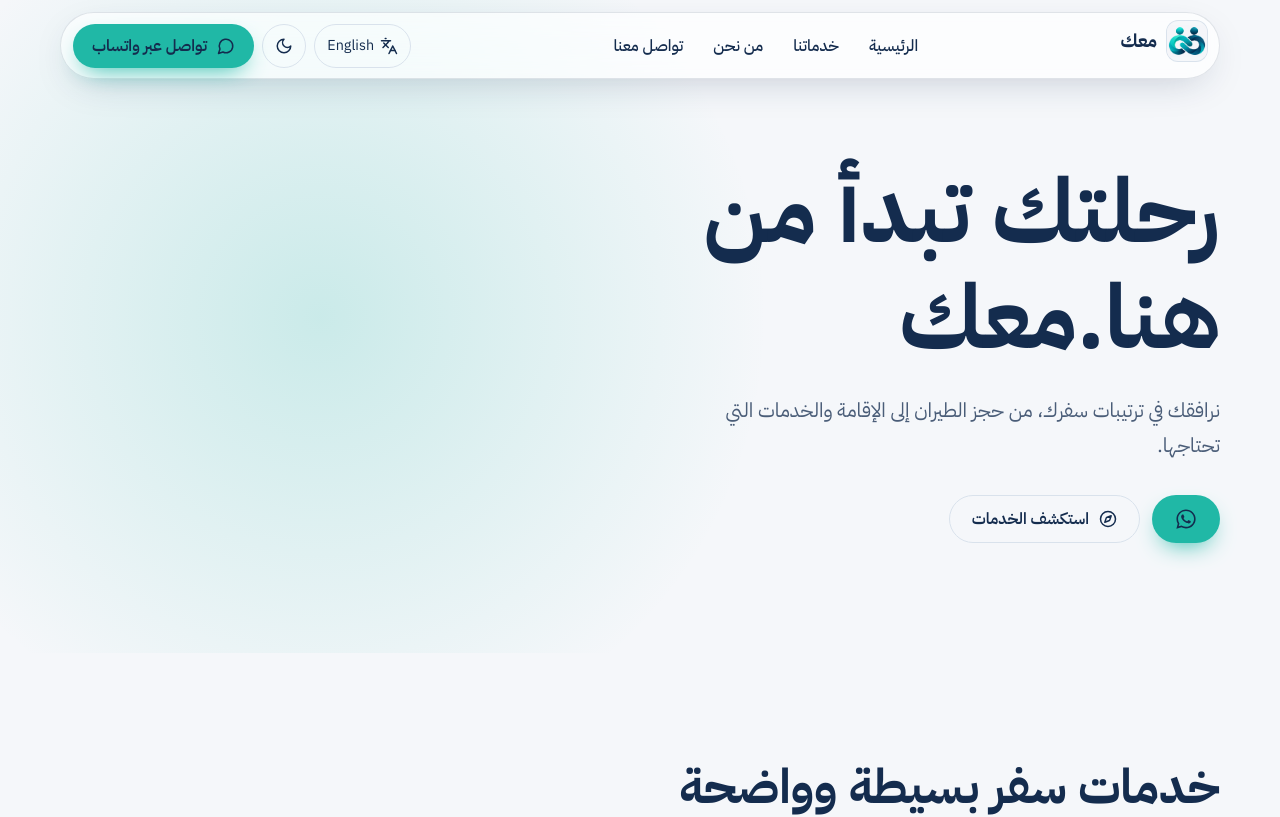
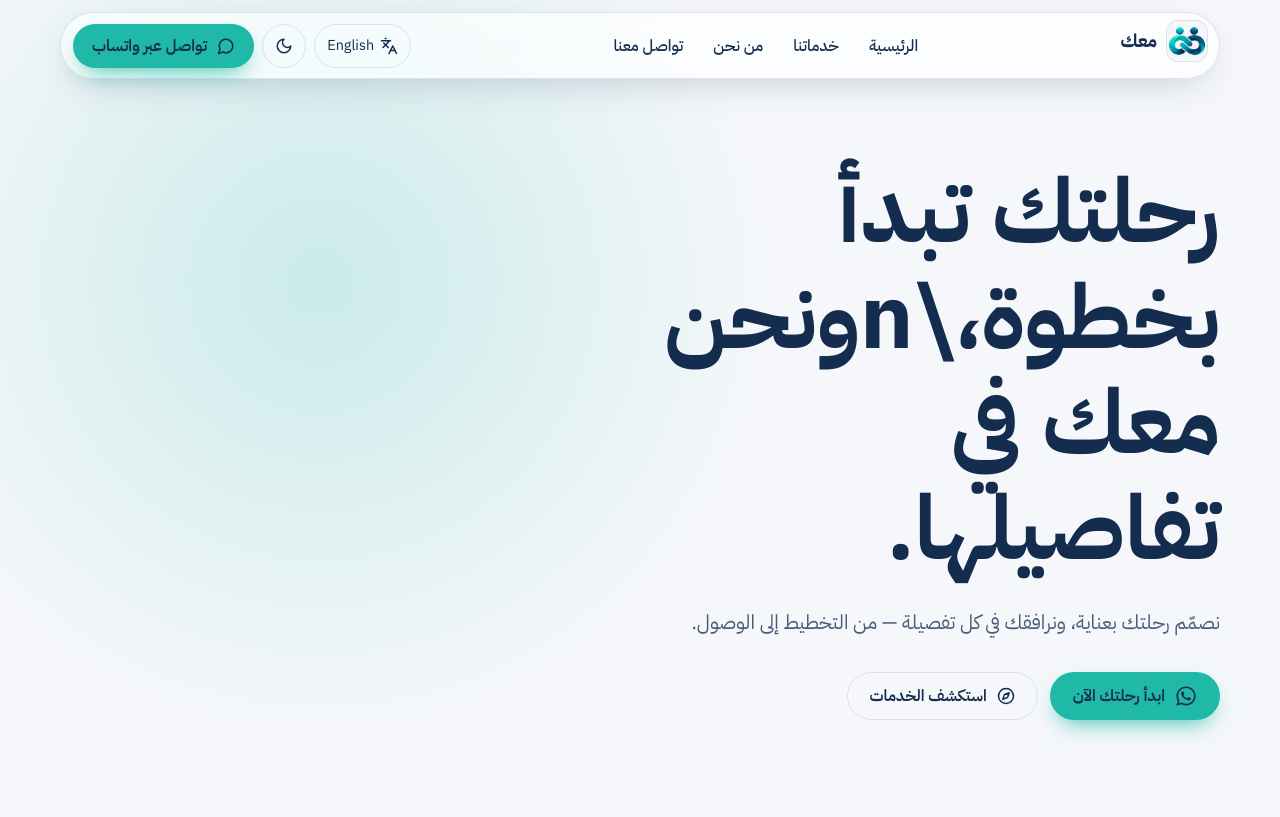
Before and after one commit to khwy1d/Maak, a React (Vite) app: page / in a window 1280 px wide. Shown: the top 817 px of the page. Built offline with nearby package versions, Linux system fonts and the light colour scheme.

Commit message:
Update localized hero headline and copy

```diff
--- a/src/i18n/translations.ts
+++ b/src/i18n/translations.ts
@@ -9,8 +9,9 @@ const ar = {
   langLabel: "English",
   whatsapp: "تواصل عبر واتساب",
   hero: {
-    title: "رحلتك تبدأ من هنا.",
-    text: "نرافقك في ترتيبات سفرك، من حجز الطيران إلى الإقامة والخدمات التي تحتاجها.",
+    title: "رحلتك تبدأ بخطوة،\\nونحن {{brand}} في تفاصيلها.",
+    text: "نصمّم رحلتك بعناية، ونرافقك في كل تفصيلة — من التخطيط إلى الوصول.",
+    start: "ابدأ رحلتك الآن",
     explore: "استكشف الخدمات",
     chips: ["طيران", "تأشيرات", "فنادق", "سيارات"],
   },
@@ -95,8 +96,9 @@ const en: typeof ar = {
   langLabel: "العربية",
   whatsapp: "Chat on WhatsApp",
   hero: {
-    title: "Your journey starts here.",
-    text: "We make travel arrangements simpler, with support for flights, visas, hotels, and car rentals.",
+    title: "Your journey starts with one step,\\nand we are {{brand}} in every detail.",
+    text: "We design your journey with care and accompany you through every detail — from planning to arrival.",
+    start: "Start your journey now",
     explore: "Explore services",
     chips: ["Flights", "Visas", "Hotels", "Cars"],
   },
```
